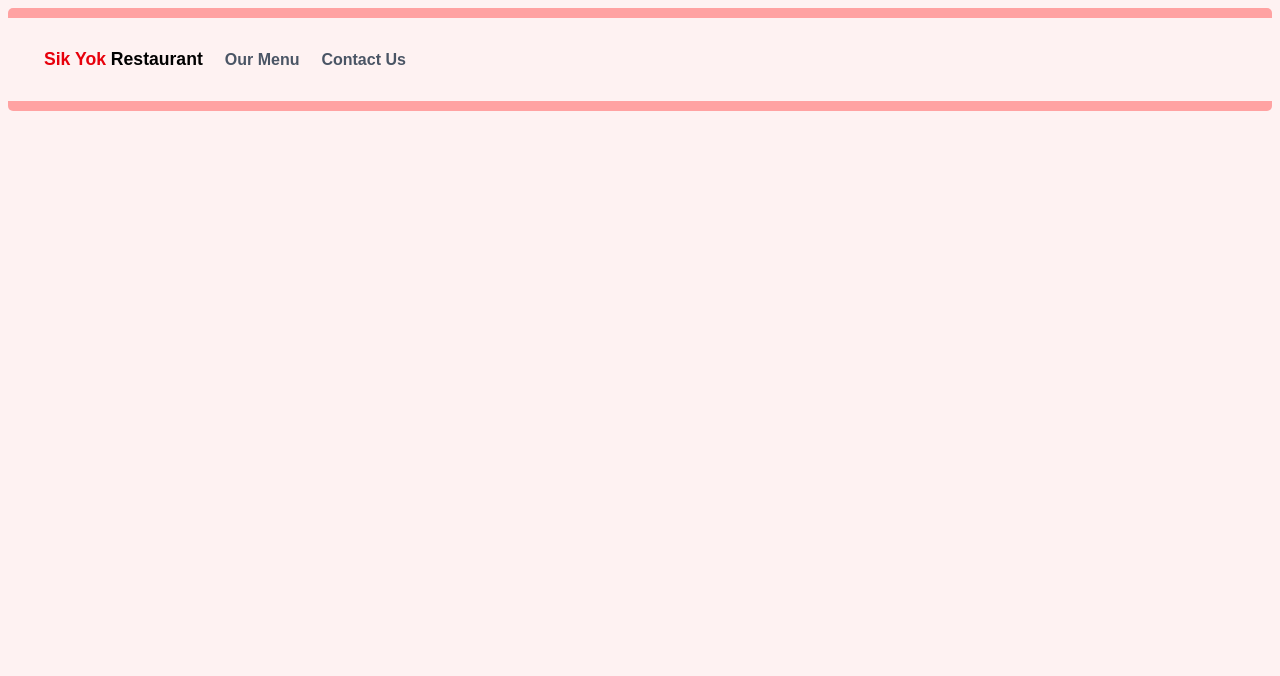
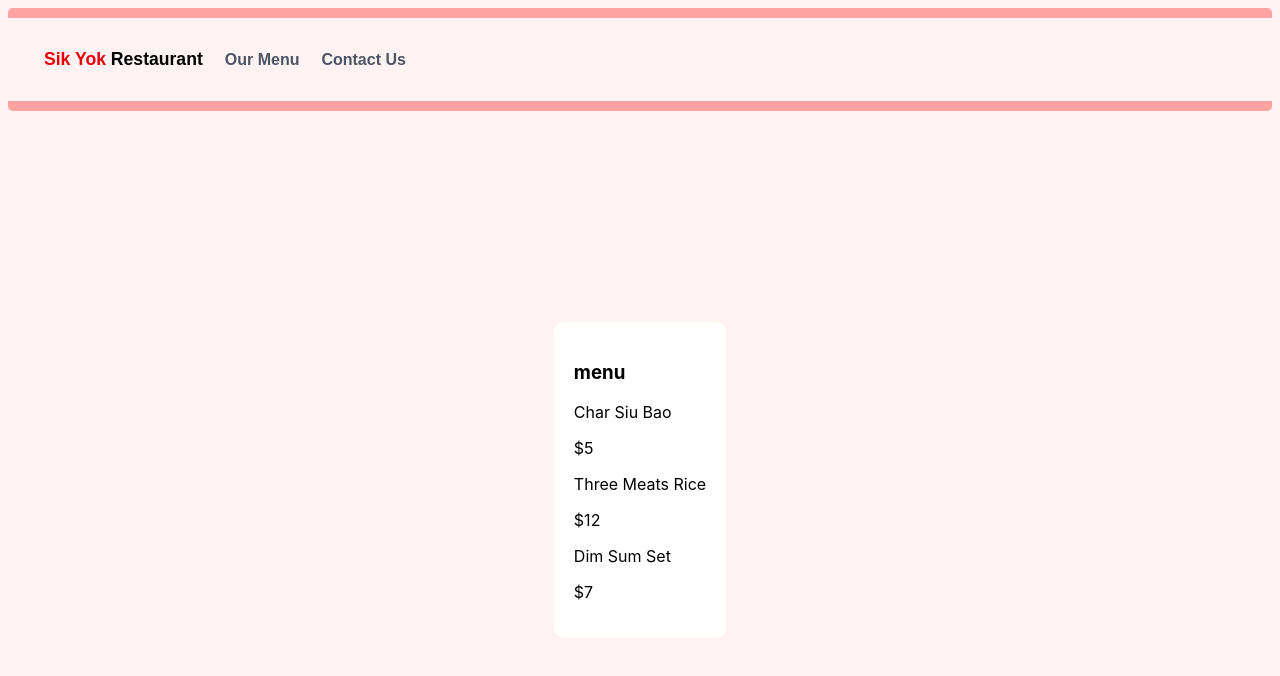
Before and after one commit to Pavat1X/restaurant-project, a website built with webpack: page src/template.html in a window 1280 px wide. Both pictures are taken after a click on the button "Our Menu". Built offline with nearby package versions, Linux system fonts and the light colour scheme.

Commit message:
implemented working module for menu page and refactored index to make it worked. Initial design drafted implemented for the menu page

```diff
--- a/src/index.js
+++ b/src/index.js
@@ -1,5 +1,6 @@
 import './styles.css';
 import { pageHero, imgHighlights, callToAction} from './pages/home';
+import {menuPage} from './pages/menu';
 
 document.addEventListener('DOMContentLoaded', (event) => {
     const main = document.getElementById("content");
@@ -20,6 +21,6 @@ document.addEventListener('DOMContentLoaded', (event) => {
 
     menuBtn.addEventListener('click', () => {
         main.innerHTML = '';
-    })
-
+        main.appendChild(menuPage);
+    });
 });
--- a/src/pages/menu.js
+++ b/src/pages/menu.js
@@ -1,3 +1,19 @@
-const gridContainer = document.createElement('div');
+const menuPage = document.createElement('div');
 
-export { gridContainer };
+menuPage.setAttribute('id', 'menu-page')
+
+menuPage.innerHTML = `            <h3>menu</h3>
+            <div id="menu-item">
+                <p>Char Siu Bao</p>
+                <p>$5</p>
+            </div>
+            <div id="menu-item">
+                <p>Three Meats Rice</p>
+                <p>$12</p>
+            </div>
+            <div id="menu-item">
+                <p>Dim Sum Set</p>
+                <p>$7</p>
+            </div>`
+
+export { menuPage };
--- a/src/styles.css
+++ b/src/styles.css
@@ -117,3 +117,14 @@ span {
 #contacts-container > p {
     font-size: 1.3rem;
 }
+
+#menu-page {
+    position: absolute;
+    left: 50%;
+    top: 50%;
+    transform: translate(-50%, -50%);
+    background-color: white;
+    margin-top: 80px;
+    border-radius: 10px;
+    padding: 20px;
+}
```
Also changed, not shown: src/charsiu.jpg (deleted), src/hofun.jpg (deleted), src/siuyok.jpg (deleted).
